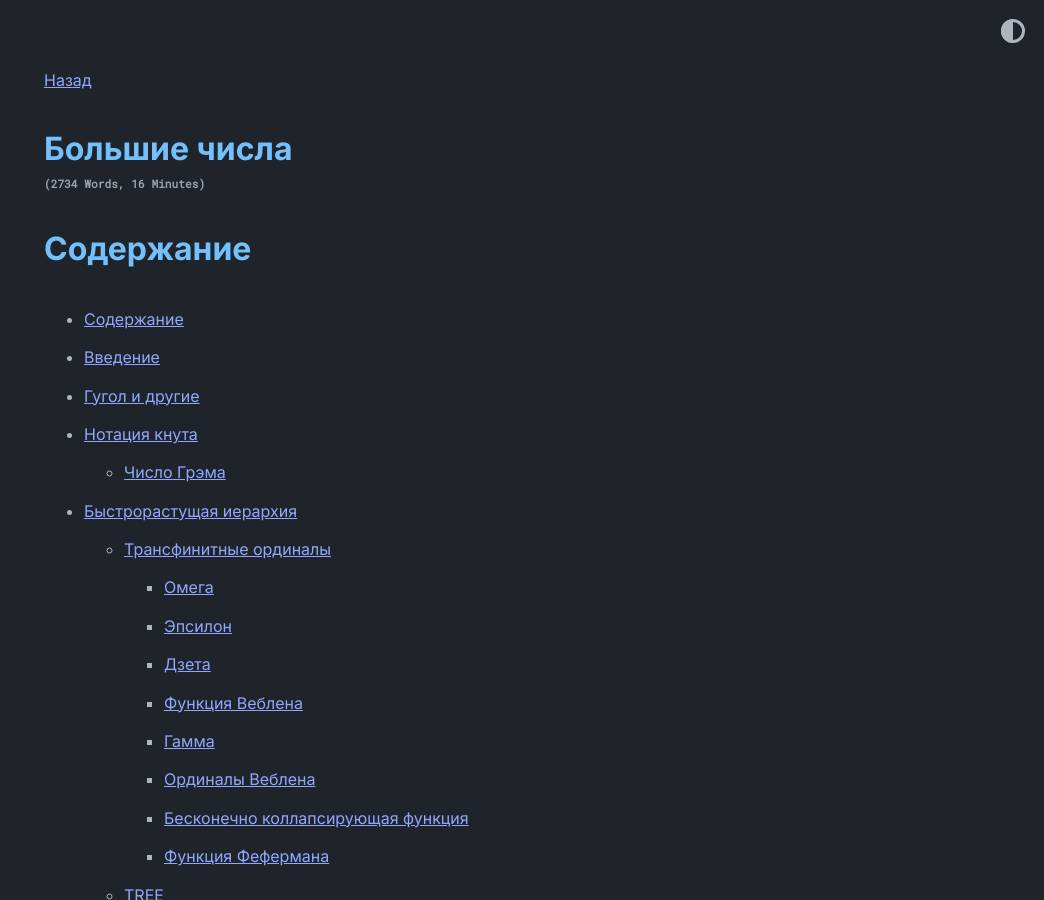
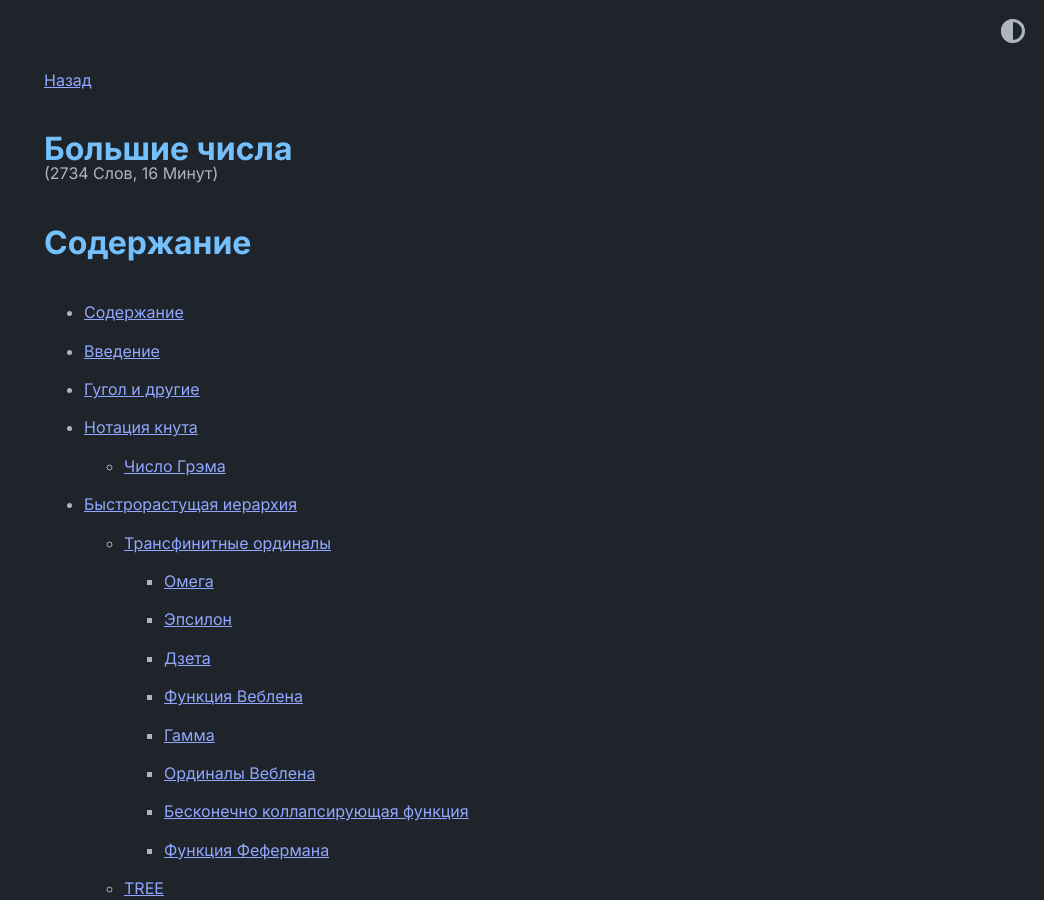
Before and after one commit to pipidaster8333/pipidaster8333.github.io, a Jekyll site: the page built from Большие числа.md, in a window 1280 px wide and 900 px high. Shown: the whole window, without its empty margins (236-1280 px from the left). Built offline with Jekyll 4.4.1, drawn with Linux system fonts in a browser that asks for light colours.

Commit message:
Обновлён шаблон

```diff
--- a/_includes/date_and_social_share.html
+++ b/_includes/date_and_social_share.html
@@ -1,26 +1,13 @@
-<p class="post-date text-bold">
-  {% if page.author %}
-    <span class="text-upcase">{{ page.author }}</span> /
-  {% endif %}
-  {% if page.date %}
-    <span class="text-upcase">{{ page.date | date: "%B %Y"}}</span>
-  {% endif %}
-
 {% if site.theme_config.show_reading_time == true %}
   {% capture words %}
   {{ content | number_of_words | minus: 180 }}
   {% endcapture %}
   {% unless words contains '-' %}
-  {{ words | strip | prepend: '(' | append: ' Words, ' }}
-  {{ words | plus: 180 | divided_by: 180 | append: ' Minutes)' }}
+  {{ words | strip | prepend: '(' | append: ' Слов, ' }}
+  {{ words | plus: 180 | divided_by: 180 | append: ' Минут)' }}
   {% endunless %}
 {% endif %}
 </p>
-
-<div class="soopr-btn"
-   data-twitter="SooprCo"
->
-</div>
 
 {% if site.theme_config.show_tags == true %}
   <div class="">
```
